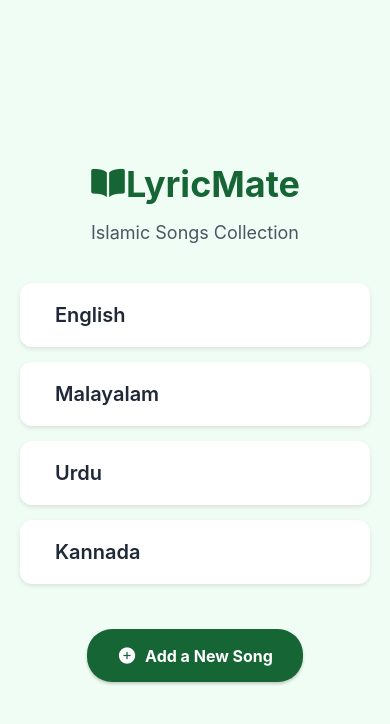
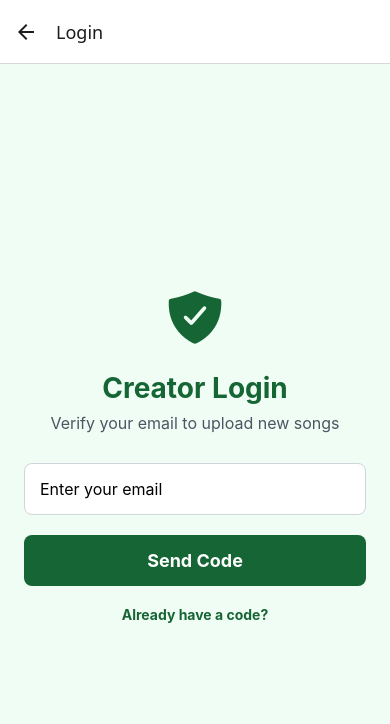
Before and after one commit to tabsoftwarecreations/LyricMate, a React Native app: screen /Auth in a window 390 px wide. Shown: the top 724 px of the page. Built offline with nearby package versions, Linux system fonts and the light colour scheme.

Commit message:
Created authentication and login page

```diff
--- a/App.js
+++ b/App.js
@@ -1,6 +1,6 @@
 import { NavigationContainer } from "@react-navigation/native";
 import { createNativeStackNavigator } from "@react-navigation/native-stack";
-
+import AuthScreen from "./screens/AuthScreen";
 import HomeScreen from "./screens/HomeScreen";
 import LanguageScreen from "./screens/LanguageScreen";
 import LyricScreen from "./screens/LyricScreen";
@@ -11,11 +11,13 @@ const Stack = createNativeStackNavigator();
 export default function App() {
     return (
         <NavigationContainer>
-          <Stack.Navigator>
+          <Stack.Navigator initialRouteName="Home">
             <Stack.Screen name="Home" component={HomeScreen} options={{ headerShown: false }} />
             <Stack.Screen name="Language" component={LanguageScreen} options={({ route }) => ({ title: route.params.langName })} />
             <Stack.Screen name="Lyrics" component={LyricScreen} options={({ route }) => ({ title: route.params.songTitle })} />
             <Stack.Screen name="Upload" component={UploadScreen} options={{ title: 'Add a New Song' }} />
+            <Stack.Screen name="Auth" component={AuthScreen} options={{ title: 'Login' }} />
+
           </Stack.Navigator>
         </NavigationContainer>
       );
--- /dev/null
+++ b/screens/AuthScreen.js
@@ -0,0 +1,144 @@
+import React, { useState } from 'react';
+import { StyleSheet, Text, View, TextInput, TouchableOpacity, Alert, ActivityIndicator } from 'react-native';
+import { supabase } from './supabase';
+import { Ionicons } from '@expo/vector-icons';
+
+export default function AuthScreen({ navigation }) {
+    const [email, setEmail] = useState('');
+    const [loading, setLoading] = useState(false);
+    const [otpSent, setOtpSent] = useState(false);
+    const [token, setToken] = useState('');
+
+    // Function 1: Ask Supabase to send the email
+    const sendOTP = async () => {
+        if (!email) {
+            Alert.alert('Error', 'Please enter your email address.');
+            return;
+        }
+        setLoading(true);
+        const { error } = await supabase.auth.signInWithOtp({
+            email: email,
+        });
+        setLoading(false);
+
+        if (error) {
+            Alert.alert('Error', error.message);
+        } else {
+            setOtpSent(true);
+            Alert.alert('Check your inbox!', 'We sent a 6-digit code to your email.');
+        }
+    };
+
+    // Function 2: Verify the code the user typed in
+    const verifyOTP = async () => {
+        if (!token) {
+            Alert.alert('Error', 'Please enter the 6-digit code sent to your email.');
+            return;
+        }
+        setLoading(true);
+        const { data, error } = await supabase.auth.verifyOtp({
+            email: email,
+            token: token,
+            type: 'email',
+        });
+        setLoading(false);
+
+        if (error) {
+            Alert.alert('Error', error.message);
+        } else if (data.session) {
+            // Send them to the Upload Screen once verified!
+            navigation.replace('Upload');
+        }
+    };
+
+   return (
+        <View style={styles.container}>
+            <Ionicons name="shield-checkmark" size={60} color="#166534" style={{ marginBottom: 20 }} />
+            <Text style={styles.title}>Creator Login</Text>
+            <Text style={styles.subtitle}>Verify your email to upload new songs</Text>
+
+            {!otpSent ? (
+                <>
+                    <TextInput
+                        style={styles.input}
+                        placeholder="Enter your email"
+                        value={email}
+                        onChangeText={(text) => setEmail(text.trim())}
+                        autoCapitalize="none"
+                        keyboardType="email-address"
+                    />
+                    <TouchableOpacity style={styles.button} onPress={sendOTP} disabled={loading}>
+                        {loading ? <ActivityIndicator color="#fff" /> : <Text style={styles.buttonText}>Send Code</Text>}
+                    </TouchableOpacity>
+
+                    {/* Failsafe to jump to the code box */}
+                    <TouchableOpacity onPress={() => setOtpSent(true)} style={{ marginTop: 20 }}>
+                        <Text style={{ color: '#166534', fontWeight: 'bold' }}>Already have a code?</Text>
+                    </TouchableOpacity>
+                </>
+            ) : (
+                <>
+                    <TextInput
+                        style={styles.input}
+                        placeholder="Enter 6-digit code"
+                        value={token}
+                        onChangeText={setToken}
+                        keyboardType="number-pad"
+                    />
+                    <TouchableOpacity style={styles.button} onPress={verifyOTP} disabled={loading}>
+                        {loading ? <ActivityIndicator color="#fff" /> : <Text style={styles.buttonText}>Verify & Login</Text>}
+                    </TouchableOpacity>
+
+                    {/* Failsafe to go back to the email box */}
+                    <TouchableOpacity onPress={() => setOtpSent(false)} style={{ marginTop: 20 }}>
+                        <Text style={{ color: '#4B5563' }}>Wait, I need a new code</Text>
+                    </TouchableOpacity>
+                </>
+            )}
+        </View>
+    );
+}
+
+const styles = StyleSheet.create({
+    container: {
+        flex: 1,
+        backgroundColor: '#F0FDF4',
+        padding: 24,
+        justifyContent: 'center',
+        alignItems: 'center',
+    },
+    title: {
+        fontSize: 28,
+        fontWeight: 'bold',
+        color: '#166534',
+        marginBottom: 8,
+    },
+    subtitle: {
+        fontSize: 16,
+        color: '#4B5563',
+        marginBottom: 30,
+        textAlign: 'center',
+    },
+    input: {
+        width: '100%',
+        backgroundColor: '#FFFFFF',
+        borderWidth: 1,
+        borderColor: '#D1D5DB',
+        borderRadius: 8,
+        padding: 15,
+        fontSize: 16,
+        marginBottom: 20,
+    },
+    button: {
+        width: '100%',
+        backgroundColor: '#166534',
+        padding: 15,
+        borderRadius: 8,
+        alignItems: 'center',
+    },
+    buttonText: {
+        color: '#FFFFFF',
+        fontSize: 18,
+        fontWeight: 'bold',
+    }
+});
--- a/screens/HomeScreen.js
+++ b/screens/HomeScreen.js
@@ -39,7 +39,7 @@ export default function HomeScreen({navigation}) {
                     <StatusBar style="auto" />
                     <TouchableOpacity
                     style={Styles.uploadButton}
-                    onPress={() => navigation.navigate('Upload')}>
+                    onPress={() => navigation.navigate('Auth')}>
                         <Ionicons name="add-circle" size={20} color="#ffffff" style={{ marginRight: 8 }} />
                     <Text style={Styles.uploadButtonText}>Add a New Song</Text>
                     </TouchableOpacity>
--- a/screens/LyricScreen.js
+++ b/screens/LyricScreen.js
@@ -1,15 +1,44 @@
-import {StyleSheet, Text, View, ScrollView } from 'react-native';
-export default function LyricScreen({route}) {
-    const {songTitle, artist, lyrics } = route.params;
+import React, { useState } from 'react';
+import { StyleSheet, Text, View, ScrollView, TouchableOpacity } from 'react-native';
+import { Ionicons } from '@expo/vector-icons';
+
+export default function LyricScreen({ navigation, route }) {
+    const [isTransliterated, setIsTransliterated] = useState(false);
+
+    // BULLETPROOF DATA EXTRACTION: Prevents the "undefined" crash
+    const song = route?.params?.song || {};
+    const songTitle = song?.title || "Loading Song...";
+    const nativeLyrics = song?.native_lyrics || "Native script coming soon! Upload it via the app.";
+    const englishLyrics = song?.lyrics || "No transliteration available.";
+
     return (
-        <ScrollView style={styles.container} contentContainerStyle={styles.scrollContainer}>
-            <Text style={styles.title}>{songTitle}</Text>
-            <Text style={styles.artist}>{artist}</Text>
+        <View style={styles.container}>
+            <View style={styles.header}>
+                <TouchableOpacity onPress={() => navigation.goBack()} style={styles.backButton}>
+                    <Ionicons name="chevron-back" size={28} color="#166534" />
+                </TouchableOpacity>
 
-            <View style={styles.divider} />
+                <View style={styles.titleContainer}>
+                    <Text style={styles.songTitle}>{songTitle}</Text>
+                </View>
 
-            <Text style={styles.lyricsText}>{lyrics}</Text>
-        </ScrollView>
+                <TouchableOpacity
+                    style={[styles.toggleButton, isTransliterated ? styles.toggleActive : styles.toggleInactive]}
+                    onPress={() => setIsTransliterated(!isTransliterated)}
+                >
+                    <Text style={[styles.toggleText, isTransliterated ? styles.textActive : styles.textInactive]}>
+                        {isTransliterated ? 'EN' : 'അ/A'}
+                    </Text>
+                </TouchableOpacity>
+            </View>
+
+            <ScrollView style={styles.lyricContainer} showsVerticalScrollIndicator={false}>
+                <Text style={styles.lyrics}>
+                    {isTransliterated ? englishLyrics : nativeLyrics}
+                </Text>
+                <View style={styles.bottomSpacer} />
+            </ScrollView>
+        </View>
     );
 }
 
@@ -17,31 +46,64 @@ const styles = StyleSheet.create({
     container: {
         flex: 1,
         backgroundColor: '#F0FDF4',
+        paddingTop: 45, // This safely replaces the deprecated SafeAreaView
     },
-    scrollContainer: {
+    header: {
+        flexDirection: 'row',
+        alignItems: 'center',
+        justifyContent: 'space-between',
+        paddingHorizontal: 20,
+        paddingBottom: 15,
+        borderBottomWidth: 1,
+        borderBottomColor: '#D1D5DB',
+        backgroundColor: '#FFFFFF',
+    },
+    backButton: {
+        padding: 5,
+    },
+    titleContainer: {
+        flex: 1,
+        alignItems: 'center',
+    },
+    songTitle: {
+        fontSize: 20,
+        fontWeight: 'bold',
+        color: '#111827',
+    },
+    toggleButton: {
+        paddingVertical: 6,
+        paddingHorizontal: 12,
+        borderRadius: 20,
+        borderWidth: 1.5,
+    },
+    toggleInactive: {
+        backgroundColor: '#FFFFFF',
+        borderColor: '#166534',
+    },
+    toggleActive: {
+        backgroundColor: '#166534',
+        borderColor: '#166534',
+    },
+    toggleText: {
+        fontWeight: 'bold',
+        fontSize: 14,
+    },
+    textInactive: {
+        color: '#166534',
+    },
+    textActive: {
+        color: '#FFFFFF',
+    },
+    lyricContainer: {
         padding: 24,
     },
-    title: {
-        fontSize: 28,
-        fontWeight: 'bold',
-        color: '#166534',
+    lyrics: {
+        fontSize: 22,
+        lineHeight: 40,
+        color: '#374151',
         textAlign: 'center',
     },
-    artist: {
-        fontSize: 16,
-        color: '#4B5563',
-        textAlign: 'center',
-        marginTop: 8,
-    },
-    divider: {
-        height: 1,
-        backgroundColor: '#D1D5DB',
-        marginVertical: 20,
-    },
-    lyricsText: {
-        fontSize: 18,
-        color: '#1F2937',
-        lineHeight: 20,
-        textAlign: 'left',
-    },
+    bottomSpacer: {
+        height: 100,
+    }
 });
```
